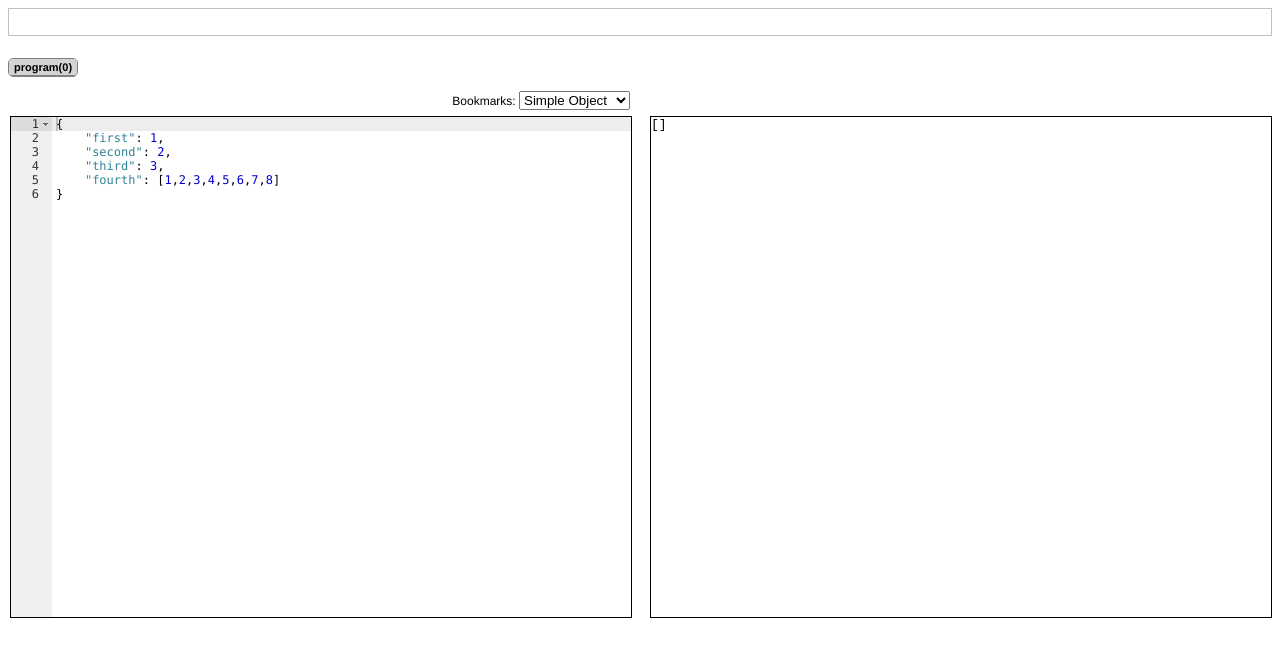
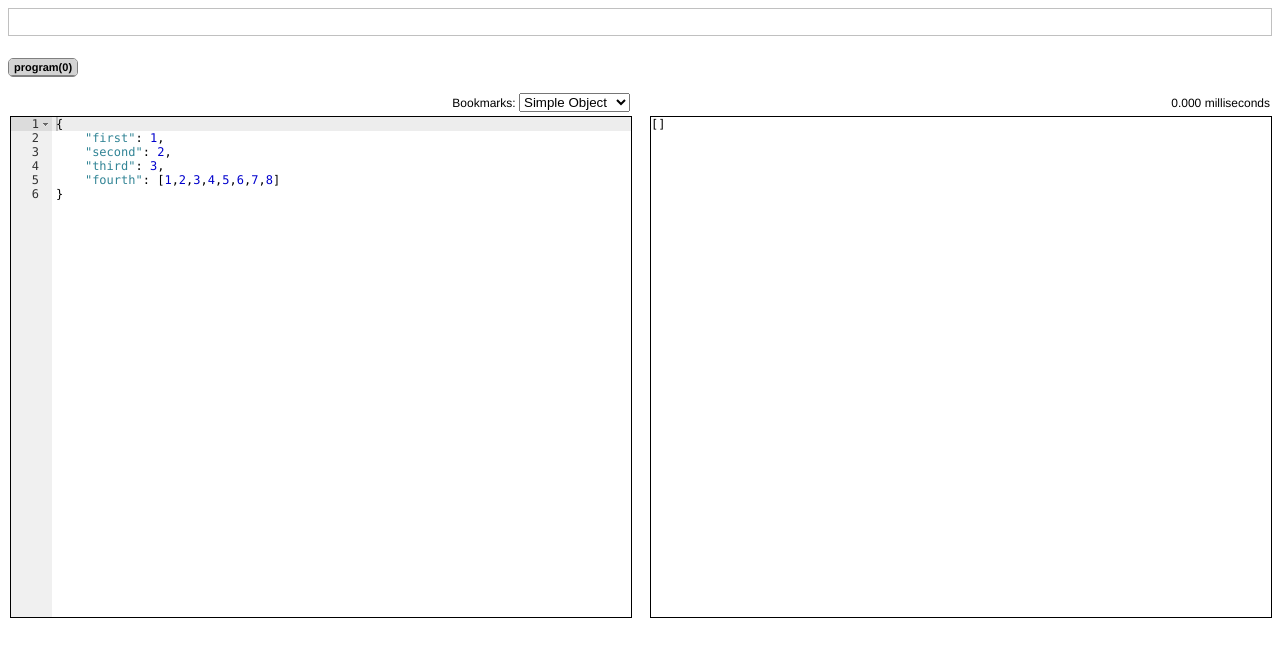
Before and after one commit to tjoekbezoer/jsq, a plain HTML site: page parser.html in a window 1280 px wide. Drawn offline with Linux system fonts and the light colour scheme.

Commit message:
Parser tool: added query timer

```diff
--- a/parser.html
+++ b/parser.html
@@ -111,6 +111,7 @@
 					font-size: 12px;
 					font-family: Helvetica;
 					height: 25px;
+					line-height: 25px;
 					text-align: right;
 				}
 				#input,
@@ -125,7 +126,8 @@
 					position: relative !important;
 				}
 				#output {
-					/*white-space: pre-line;*/
+					font-family: Monaco, Menlo, 'Ubuntu Mono', Consolas, source-code-pro, monospace;
+					font-size: 12px;
 					overflow: auto;
 				}
 				#inputContainer {
@@ -154,8 +156,10 @@
 				<div id="input"></div>
 			</div>
 			<div id="outputContainer">
-				<div class="bar"></div>
-				<pre id="output"></pre>
+				<div class="bar">
+					<span id="timer"></span> milliseconds
+				</div>
+				<div id="output"></div>
 			</div>
 		</div>
 
@@ -288,10 +292,11 @@
 				// Query
 				try {
 					$('#output').empty();
-					window.output = jsq(
-						JSON.parse(editor.getSession().getValue() || null),
-						query
-					);
+					var data = JSON.parse(editor.getSession().getValue() || null),
+						start = window.performance && performance.now() || +new Date;
+					window.output = jsq(data, query);
+					var end = window.performance && performance.now() || +new Date;
+					$('#timer').html((end-start).toFixed(3));
 					$('#output').html(JSON.stringify(output));
 				} catch(e) {
 					if( e.message )
```
